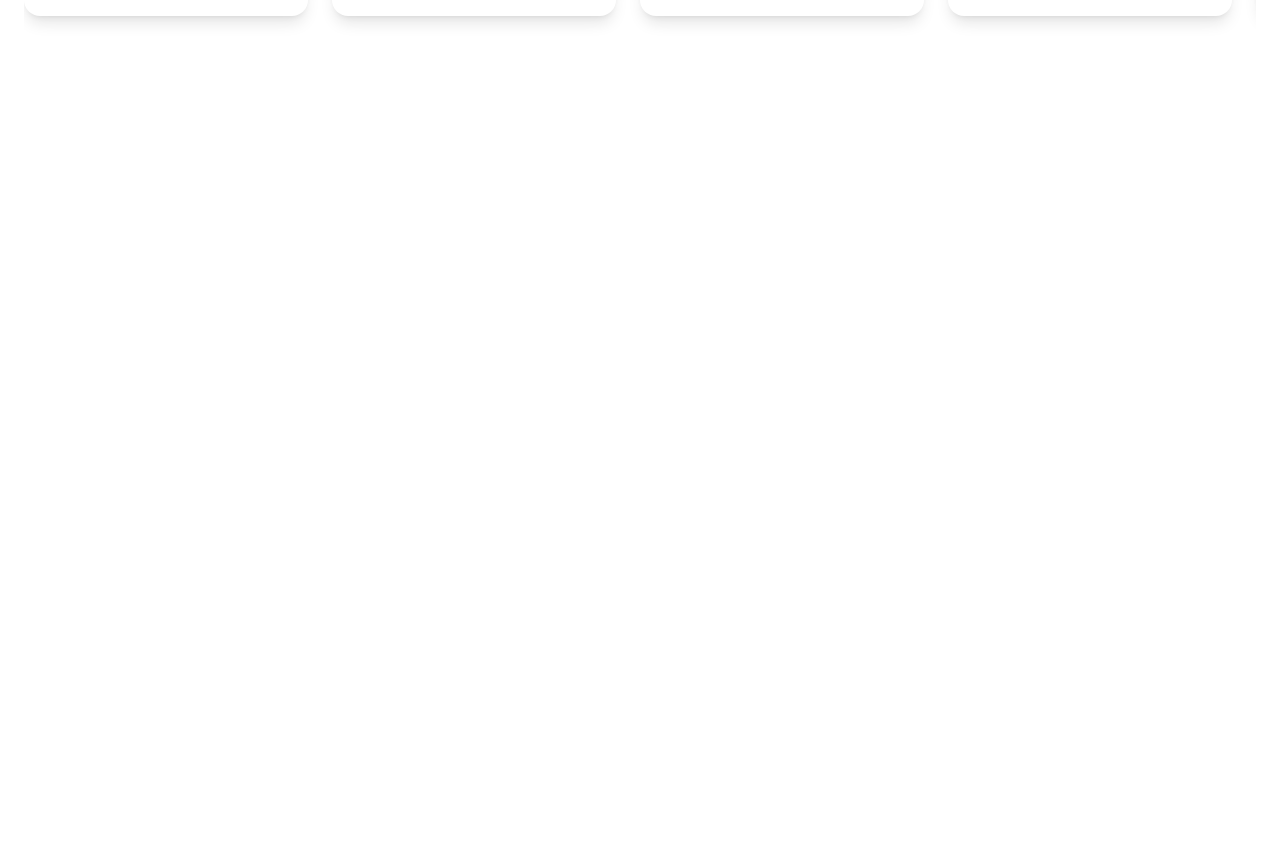
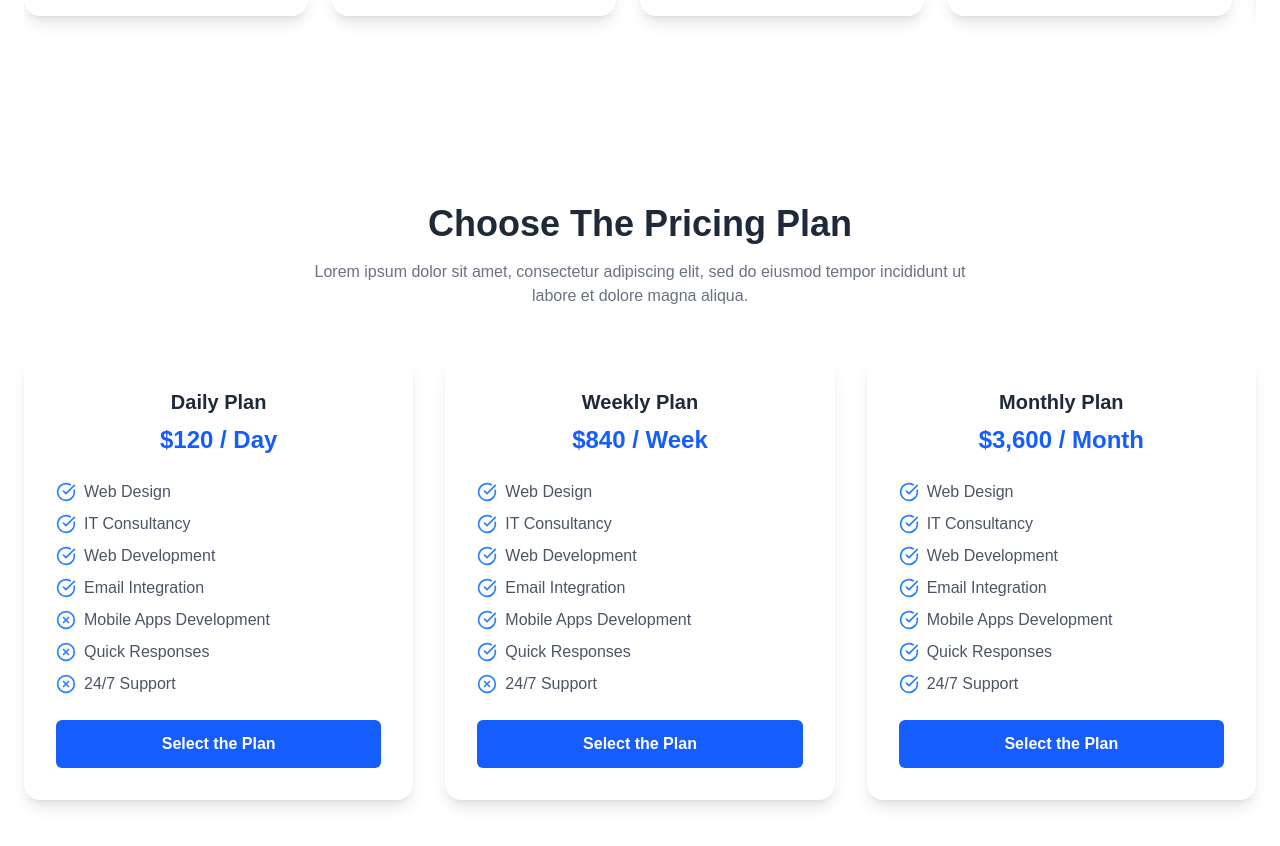
Before and after one commit to Tharmithan-N/syarixlab, a Next.js app: page / in a window 1280 px wide. Shown: the part 6160-7006 px from the top of the page. Before the commit the page ends 6284 px from the top, so only its background shows below. Built offline with nearby package versions, Linux system fonts and the light colour scheme.

Commit message:
animated cursor removed and pricing added

```diff
--- /dev/null
+++ b/app/components/PricingSection/PricingSection.tsx
@@ -0,0 +1,118 @@
+"use client";
+
+import { motion } from "framer-motion";
+import { CheckCircle, XCircle } from "lucide-react";
+
+const plans = [
+  {
+    name: "Daily Plan",
+    price: "$120 / Day",
+    features: [
+      { name: "Web Design", included: true },
+      { name: "IT Consultancy", included: true },
+      { name: "Web Development", included: true },
+      { name: "Email Integration", included: true },
+      { name: "Mobile Apps Development", included: false },
+      { name: "Quick Responses", included: false },
+      { name: "24/7 Support", included: false },
+    ],
+  },
+  {
+    name: "Weekly Plan",
+    price: "$840 / Week",
+    features: [
+      { name: "Web Design", included: true },
+      { name: "IT Consultancy", included: true },
+      { name: "Web Development", included: true },
+      { name: "Email Integration", included: true },
+      { name: "Mobile Apps Development", included: true },
+      { name: "Quick Responses", included: true },
+      { name: "24/7 Support", included: false },
+    ],
+  },
+  {
+    name: "Monthly Plan",
+    price: "$3,600 / Month",
+    features: [
+      { name: "Web Design", included: true },
+      { name: "IT Consultancy", included: true },
+      { name: "Web Development", included: true },
+      { name: "Email Integration", included: true },
+      { name: "Mobile Apps Development", included: true },
+      { name: "Quick Responses", included: true },
+      { name: "24/7 Support", included: true },
+    ],
+  },
+];
+
+export default function PricingSection() {
+  return (
+    <section className="bg-white py-20">
+      <div className="max-w-7xl mx-auto px-6 text-center">
+        {/* Heading */}
+        <motion.h2
+          initial={{ opacity: 0, y: 20 }}
+          whileInView={{ opacity: 1, y: 0 }}
+          transition={{ duration: 0.6 }}
+          className="text-3xl md:text-4xl font-bold text-gray-800 mb-4"
+        >
+          Choose The Pricing Plan
+        </motion.h2>
+
+        {/* Description */}
+        <motion.p
+          initial={{ opacity: 0, y: 20 }}
+          whileInView={{ opacity: 1, y: 0 }}
+          transition={{ duration: 0.6, delay: 0.1 }}
+          className="text-gray-500 max-w-2xl mx-auto mb-12"
+        >
+          Lorem ipsum dolor sit amet, consectetur adipiscing elit, sed do
+          eiusmod tempor incididunt ut labore et dolore magna aliqua.
+        </motion.p>
+
+        {/* Plans Grid */}
+        <div className="grid grid-cols-1 md:grid-cols-3 gap-8">
+          {plans.map((plan, index) => (
+            <motion.div
+              key={index}
+              initial={{ opacity: 0, y: 30 }}
+              whileInView={{ opacity: 1, y: 0 }}
+              transition={{ delay: index * 0.1, duration: 0.6 }}
+              className="bg-white rounded-2xl shadow-lg p-8 flex flex-col justify-between hover:shadow-2xl transition-shadow duration-500"
+            >
+              {/* Plan Header */}
+              <div className="mb-6">
+                <h3 className="text-xl font-semibold text-gray-800 mb-2">
+                  {plan.name}
+                </h3>
+                <p className="text-2xl font-bold text-blue-600">{plan.price}</p>
+              </div>
+
+              {/* Features */}
+              <ul className="mb-6 space-y-2 text-left">
+                {plan.features.map((feature, idx) => (
+                  <li
+                    key={idx}
+                    className="flex items-center gap-2 text-gray-600"
+                  >
+                    {feature.included ? (
+                      <CheckCircle className="w-5 h-5 text-blue-500" />
+                    ) : (
+                      <XCircle className="w-5 h-5 text-blue-500" />
+                    )}
+                    <span>{feature.name}</span>
+                  </li>
+                ))}
+              </ul>
+
+              {/* Select Button */}
+              <button className="mt-auto px-6 py-3 bg-blue-600 text-white font-semibold rounded-md hover:bg-blue-700 transition-colors duration-300">
+                Select the Plan
+              </button>
+            </motion.div>
+          ))}
+        </div>
+      </div>
+    </section>
+  );
+}
--- a/app/layout.tsx
+++ b/app/layout.tsx
@@ -28,7 +28,7 @@ export default function RootLayout({
       <body
         className={`${geistSans.variable} ${geistMono.variable} antialiased`}
       >
-        <Cursor />
+        {/* <Cursor /> */}
         {children}
       </body>
     </html>
--- a/app/page.tsx
+++ b/app/page.tsx
@@ -9,6 +9,7 @@ import SEOSection from "./components/SEOSection/SEOSection";
 import LatestWorkSection from "./components/LatestWorkSection/LatestWorkSection";
 import StatsSection from "./components/StatsSection/StatsSection";
 import TestimonialsSection from "./components/TestimonialsSection/TestimonialsSection";
+import PricingSection from "./components/PricingSection/PricingSection";
 
 export default function Home() {
   return (
@@ -23,6 +24,7 @@ export default function Home() {
       <LatestWorkSection />
       <StatsSection />
       <TestimonialsSection />
+      <PricingSection />
     </>
   );
 }
```
